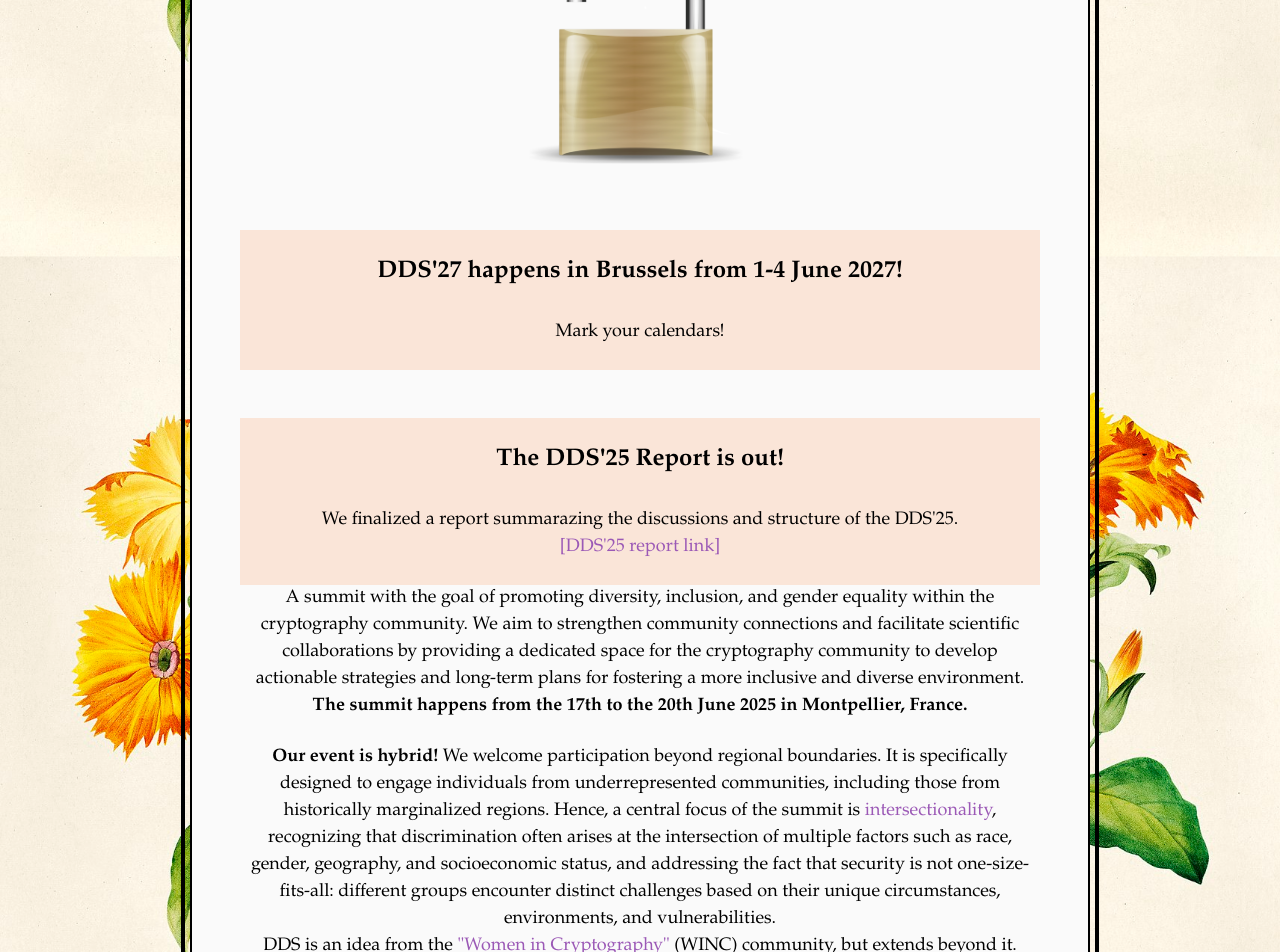
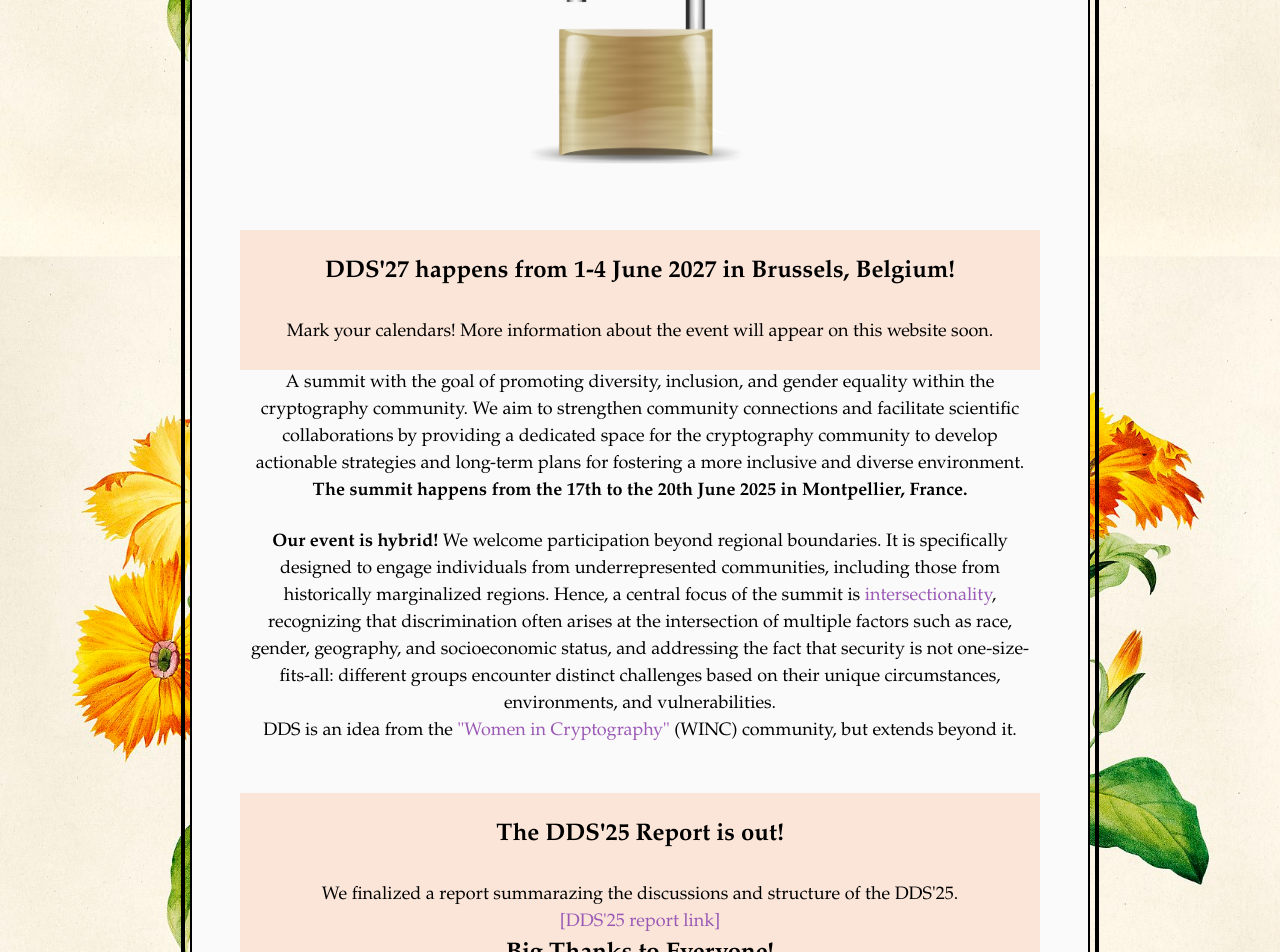
Before and after one commit to women-in-cryptography/decryptingdiversity.github.io, a Jekyll site: the page built from index.html, in a window 1280 px wide and 1400 px high, scrolled down 640 px. Shown: the top 952 px of the window. Built offline with Jekyll 4.4.1, drawn with Linux system fonts in a browser that asks for light colours; some of the changed text lies outside the part shown.

Commit message:
Revise event announcement and add DDS'25 report info

```diff
--- a/index.html
+++ b/index.html
@@ -8,19 +8,11 @@ layout: default
           <img src="/assets/decrypting_diversity_logo_full.jpg" class="main-img" alt="Home logo">
 
 	<div class="announce">
-	<h2>DDS'27 happens in Brussels from 1-4 June 2027!</h2>
+	<h2>DDS'27 happens from 1-4 June 2027 in Brussels, Belgium!</h2>
 	<br>
-	<p>Mark your calendars!</p>
+	<p>Mark your calendars! More information about the event will appear on this website soon.</p>
   	</p>
 	</div>
-
-          <div class="announce">
-	<h2>The DDS'25 Report is out!</h2>
-	<br>
-	<p>We finalized a report summarazing the discussions and structure of the DDS'25.</p>
-    <p><a href="report.pdf">[DDS'25 report link]</a></p>
-  </p>
-</div>
 
 				<p>A summit with the goal of promoting diversity, inclusion, and gender equality within the cryptography community. We aim to strengthen community connections and facilitate scientific collaborations by providing a dedicated space for the cryptography community to develop actionable strategies and long-term plans for fostering a more inclusive and diverse environment.</p>
 				<p><strong>The summit happens from the 17th to the 20th June 2025 in Montpellier, France.</strong></p>
@@ -32,12 +24,16 @@ layout: default
         </p>
 
 <div class="announce">
+	<h2>The DDS'25 Report is out!</h2>
+	<br>
+	<p>We finalized a report summarazing the discussions and structure of the DDS'25.</p>
+    <p><a href="report.pdf">[DDS'25 report link]</a></p>
 	<h2>Big Thanks to Everyone!</h2>
 	<br>
 	<p>Thank you all, both in-person and online participants, for such an amazing summit.</p>
   </p>
 	<p><img src="/assets/GroupPhotoAll.png" alt="Group photo everyone" style="max-width:100%; height:auto;" /></p>
-	Photo taken and edited by David Haas
+	Photo taken and edited by David Haas, June 2025.
 </div>
 
         <p class="footer">Decrypting Diversity Summit Organisers</p>
```
